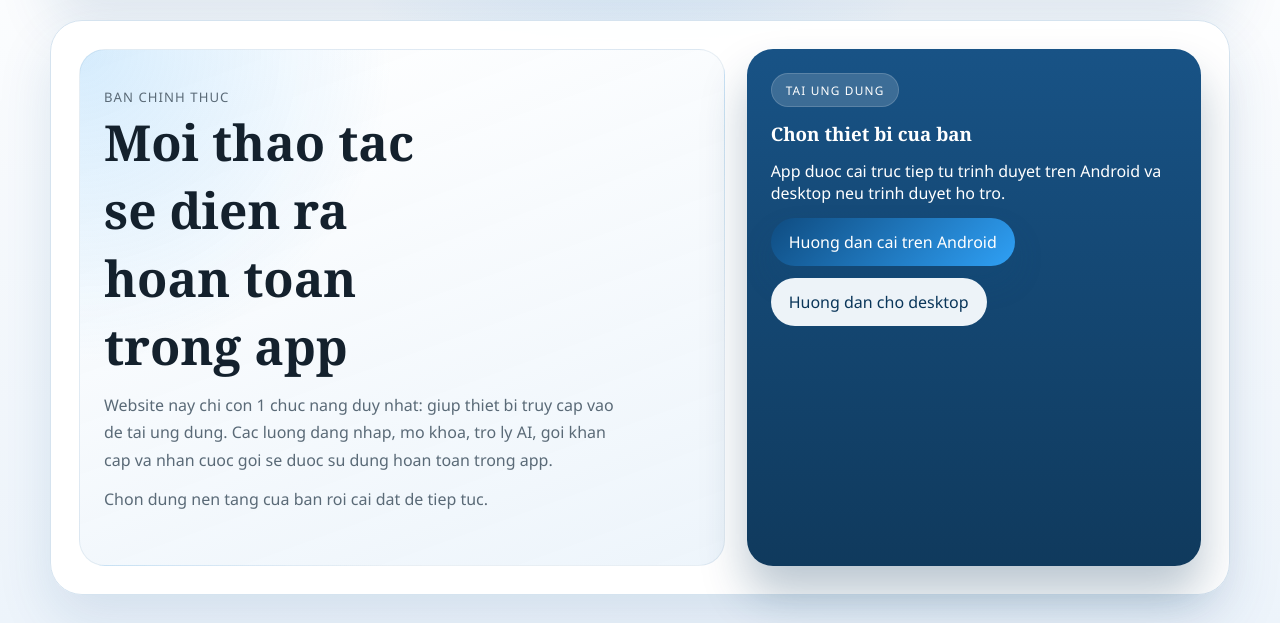
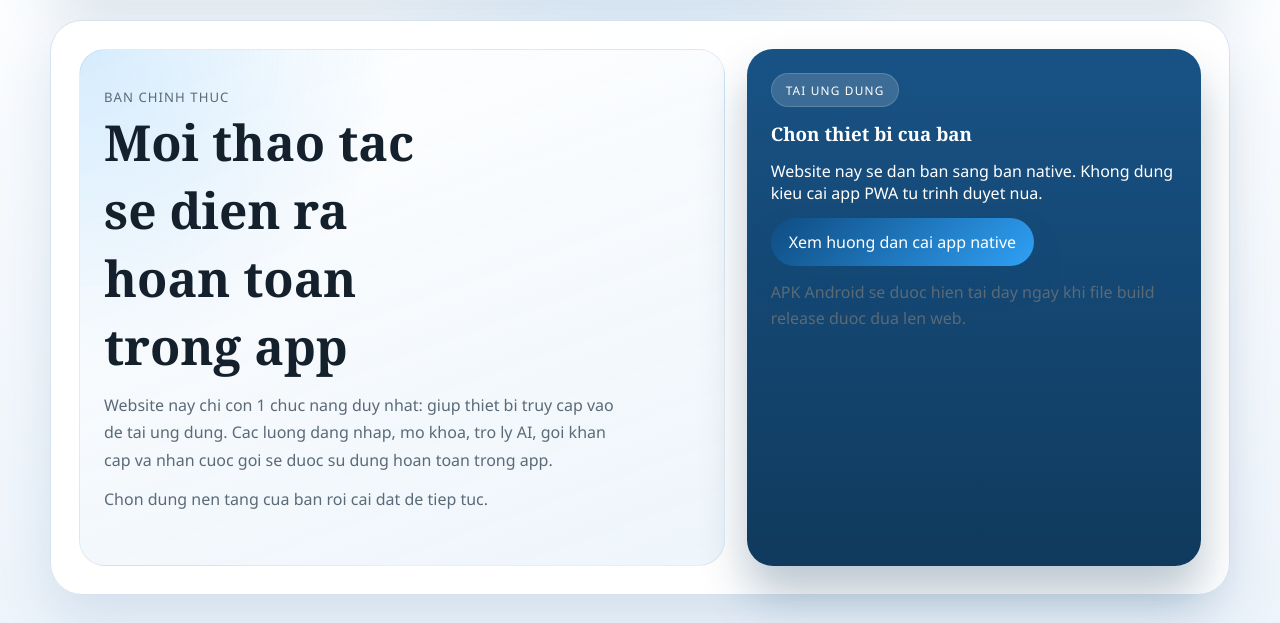
Before and after one commit to tuanminh7/voice_by, a Flask app: page / in a window 1280 px wide. Shown: the part 177-800 px from the top of the page. Run offline with Flask 3, Linux system fonts and the light colour scheme; some libraries are stand-ins or nearby versions.

Commit message:
Add Android APK download landing

```diff
--- a/app.py
+++ b/app.py
@@ -12,7 +12,7 @@ from functools import wraps
 from pathlib import Path
 
 from dotenv import load_dotenv
-from flask import Flask, Response, g, jsonify, render_template, request, session, stream_with_context
+from flask import Flask, Response, g, jsonify, render_template, request, session, stream_with_context, url_for
 from itsdangerous import BadSignature, SignatureExpired, URLSafeTimedSerializer
 from werkzeug.security import check_password_hash, generate_password_hash
 
@@ -46,6 +46,8 @@ CALL_PROVIDER = (os.getenv("CALL_PROVIDER", "zegocloud") or "zegocloud").strip()
 CALL_RING_TIMEOUT_SECONDS = int(os.getenv("CALL_RING_TIMEOUT_SECONDS", "30"))
 CALL_MAX_TARGETS = int(os.getenv("CALL_MAX_TARGETS", "3"))
 FIREBASE_SERVICE_ACCOUNT_JSON = (os.getenv("FIREBASE_SERVICE_ACCOUNT_JSON", "") or "").strip()
+ANDROID_APP_DOWNLOAD_URL = (os.getenv("ANDROID_APP_DOWNLOAD_URL", "") or "").strip()
+ANDROID_APK_STATIC_PATH = BASE_DIR / "static" / "downloads" / "ut-nguyen-android-release.apk"
 
 app = Flask(__name__)
 app.config["SECRET_KEY"] = os.getenv("FLASK_SECRET_KEY", "dev-secret-key-change-me")
@@ -1528,9 +1530,23 @@ def generate_reply(question: str, history: list[str]) -> str:
     return reply
 
 
+def get_android_download_url() -> str | None:
+    if ANDROID_APP_DOWNLOAD_URL:
+        return ANDROID_APP_DOWNLOAD_URL
+    if ANDROID_APK_STATIC_PATH.exists():
+        return url_for("static", filename="downloads/ut-nguyen-android-release.apk")
+    return None
+
+
 @app.route("/")
 def index():
-    return render_template("index.html", model_name=MODEL_NAME)
+    android_download_url = get_android_download_url()
+    return render_template(
+        "index.html",
+        model_name=MODEL_NAME,
+        android_download_url=android_download_url,
+        android_download_ready=bool(android_download_url),
+    )
 
 
 @app.route("/health")
--- a/static/script.js
+++ b/static/script.js
@@ -1,14 +1,8 @@
 const banner = document.getElementById("messageBanner");
 const downloadModal = document.getElementById("downloadModal");
-const installAndroidBtn = document.getElementById("installAndroidBtn");
-const modalInstallAndroidBtn = document.getElementById("modalInstallAndroidBtn");
 const openDownloadModalBtn = document.getElementById("openDownloadModalBtn");
 const closeDownloadModalBtn = document.getElementById("closeDownloadModalBtn");
 const downloadModalDismissers = [...document.querySelectorAll("[data-close-download-modal]")];
-const downloadLinks = [...document.querySelectorAll("[data-download-link]")];
-const androidInstallButtons = [installAndroidBtn, modalInstallAndroidBtn].filter(Boolean);
-
-let deferredInstallPrompt = null;
 
 function showBanner(message, type = "info") {
   if (!message) {
@@ -31,45 +25,6 @@ function closeDownloadModal() {
   downloadModal.classList.add("hidden");
 }
 
-function isStandaloneMode() {
-  return window.matchMedia("(display-mode: standalone)").matches || window.navigator.standalone === true;
-}
-
-function updateInstallButtons() {
-  const installed = isStandaloneMode();
-  const canPromptInstall = Boolean(deferredInstallPrompt);
-
-  androidInstallButtons.forEach((button) => {
-    if (installed) {
-      button.textContent = "App da duoc cai";
-      button.disabled = true;
-      return;
-    }
-
-    button.disabled = false;
-    button.textContent = canPromptInstall ? "Cai app tren Android" : "Huong dan cai tren Android";
-  });
-}
-
-async function installFromBrowser() {
-  if (isStandaloneMode()) {
-    showBanner("App nay da duoc cai tren thiet bi nay roi.");
-    return;
-  }
-
-  if (deferredInstallPrompt) {
-    deferredInstallPrompt.prompt();
-    await deferredInstallPrompt.userChoice;
-    deferredInstallPrompt = null;
-    updateInstallButtons();
-    return;
-  }
-
-  showBanner(
-    "Neu Android chua hien popup cai dat, hay mo menu trinh duyet va chon Add to Home Screen hoac Install app."
-  );
-}
-
 openDownloadModalBtn.addEventListener("click", openDownloadModal);
 closeDownloadModalBtn.addEventListener("click", closeDownloadModal);
 
@@ -77,51 +32,8 @@ downloadModalDismissers.forEach((element) => {
   element.addEventListener("click", closeDownloadModal);
 });
 
-downloadLinks.forEach((link) => {
-  link.addEventListener("click", (event) => {
-    if (link.dataset.downloadLink === "android-browser") {
-      event.preventDefault();
-      installFromBrowser().catch(() => {
-        showBanner("Chua mo duoc luong cai dat tu trinh duyet.", "error");
-      });
-      return;
-    }
-
-    const href = link.getAttribute("href") || "";
-    if (href && href !== "#") {
-      return;
-    }
-
-    event.preventDefault();
-    showBanner("Nen tang nay chua duoc cau hinh link tai tren server.", "error");
-  });
-});
-
-androidInstallButtons.forEach((button) => {
-  button.addEventListener("click", () => {
-    installFromBrowser().catch(() => {
-      showBanner("Chua mo duoc luong cai dat tu trinh duyet.", "error");
-    });
-  });
-});
-
-window.addEventListener("beforeinstallprompt", (event) => {
-  event.preventDefault();
-  deferredInstallPrompt = event;
-  updateInstallButtons();
-});
-
-window.addEventListener("appinstalled", () => {
-  deferredInstallPrompt = null;
-  updateInstallButtons();
-  closeDownloadModal();
-  showBanner("Da cai app thanh cong tren thiet bi nay.");
-});
-
 window.addEventListener("keydown", (event) => {
   if (event.key === "Escape") {
     closeDownloadModal();
   }
 });
-
-updateInstallButtons();
--- a/static/style.css
+++ b/static/style.css
@@ -201,6 +201,10 @@ button {
   margin: 0;
 }
 
+.hero-helper {
+  color: rgba(255, 255, 255, 0.8);
+}
+
 .download-badge {
   display: inline-flex;
   align-items: center;
@@ -223,10 +227,14 @@ button {
 
 .primary-btn,
 .ghost-btn {
+  display: inline-flex;
+  align-items: center;
+  justify-content: center;
   border: none;
   border-radius: 999px;
   min-height: 48px;
   padding: 12px 18px;
+  text-decoration: none;
   transition: transform 140ms ease, opacity 140ms ease, background 140ms ease;
 }
 
--- a/templates/index.html
+++ b/templates/index.html
@@ -9,7 +9,6 @@
     name="description"
     content="Website UT Nguyen chi dung de tai ung dung. Moi tinh nang dang nhap, tro ly va cuoc goi se duoc dung hoan toan trong app."
   >
-  <link rel="manifest" href="{{ url_for('static', filename='manifest.json') }}">
   <link rel="stylesheet" href="{{ url_for('static', filename='style.css') }}">
 </head>
 <body>
@@ -44,11 +43,24 @@
         <div class="download-hero-card">
           <div class="download-badge">Tai ung dung</div>
           <h3>Chon thiet bi cua ban</h3>
-          <p>App duoc cai truc tiep tu trinh duyet tren Android va desktop neu trinh duyet ho tro.</p>
+          <p>Website nay se dan ban sang ban native. Khong dung kieu cai app PWA tu trinh duyet nua.</p>
           <div class="download-actions">
-            <button id="installAndroidBtn" type="button" class="primary-btn">Cai app tren Android</button>
-            <button id="openDownloadModalBtn" type="button" class="ghost-btn">Huong dan cho desktop</button>
+            {% if android_download_ready %}
+            <a
+              class="primary-btn"
+              href="{{ android_download_url }}"
+              download
+            >Tai APK Android</a>
+            {% endif %}
+            <button id="openDownloadModalBtn" type="button" class="primary-btn">Xem huong dan cai app native</button>
           </div>
+          <p class="helper-text hero-helper">
+            {% if android_download_ready %}
+            Ban Android da san sang. Bam nut tai APK de cai truc tiep tu trinh duyet.
+            {% else %}
+            APK Android se duoc hien tai day ngay khi file build release duoc dua len web.
+            {% endif %}
+          </p>
         </div>
       </section>
     </main>
@@ -66,36 +78,25 @@
       </div>
 
       <div class="download-grid">
-        <button
-          id="modalInstallAndroidBtn"
-          type="button"
-          class="download-option download-option-button"
-          data-download-link="android-browser"
-        >
-          <strong>Android</strong>
-          <span>Cai truc tiep tu Chrome/Android bang popup cai dat hoac Add to Home Screen.</span>
-        </button>
-
-        <article class="download-option">
-          <strong>Laptop / Desktop</strong>
-          <span>Mo website bang Chrome hoac Edge, sau do chon Install app / Apps / Create shortcut tuy theo trinh duyet.</span>
+        {% if android_download_ready %}
+        <a class="download-option" href="{{ android_download_url }}" download>
+          <strong>Android APK</strong>
+          <span>Tai truc tiep file cai dat Android native tu website, sau do mo file APK de cai app.</span>
+        </a>
+        {% else %}
+        <article class="download-option is-disabled">
+          <strong>Android APK</strong>
+          <span>Link tai APK chua duoc gan. Sau khi build xong file release, web se hien nut tai truc tiep tai day.</span>
         </article>
+        {% endif %}
       </div>
 
       <p class="helper-text">
-        Neu chua thay popup cai dat, hay mo menu trinh duyet va chon Add to Home Screen, Install app, Apps hoac
-        Create shortcut tuy thiet bi.
+        Android la luong chinh hien tai. iPhone va desktop se khong hien tren web cho den khi co ban native rieng.
       </p>
     </div>
   </div>
 
   <script src="{{ url_for('static', filename='script.js') }}"></script>
-  <script>
-    if ("serviceWorker" in navigator) {
-      window.addEventListener("load", () => {
-        navigator.serviceWorker.register("{{ url_for('static', filename='sw.js') }}");
-      });
-    }
-  </script>
 </body>
 </html>
```
Also changed, not shown: 2 other files.
